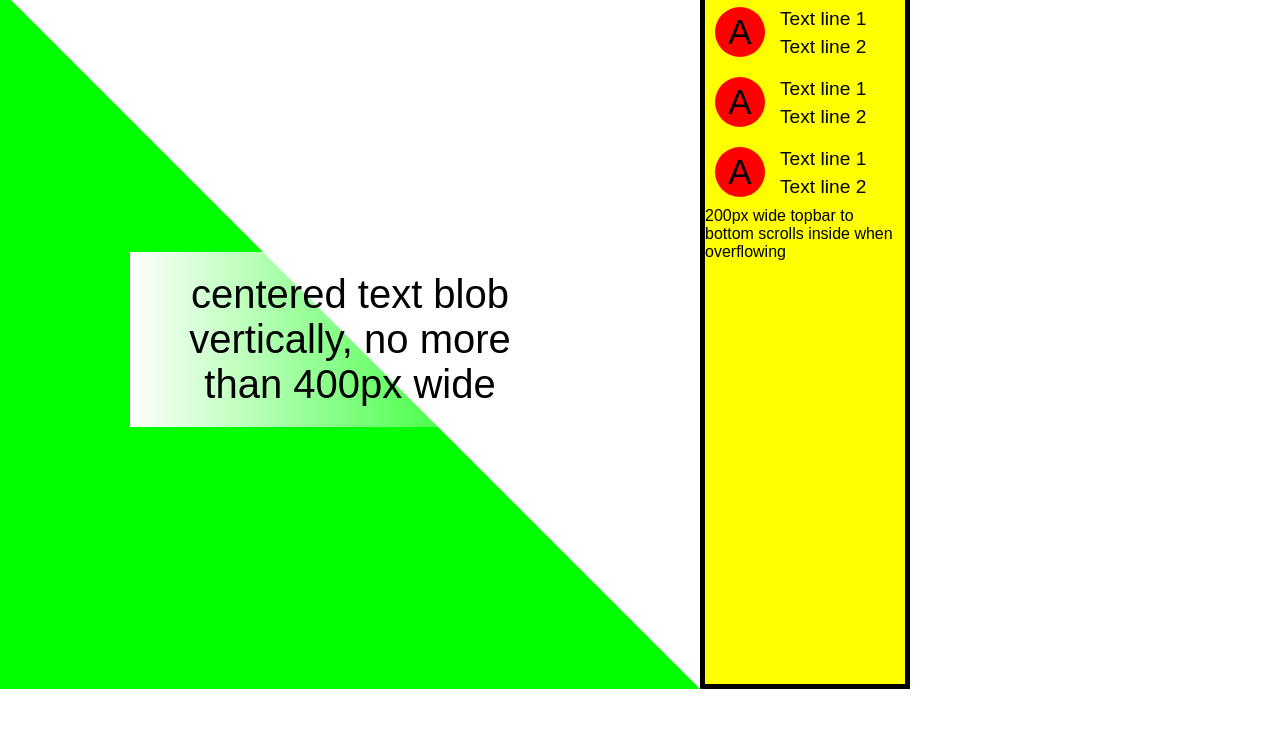
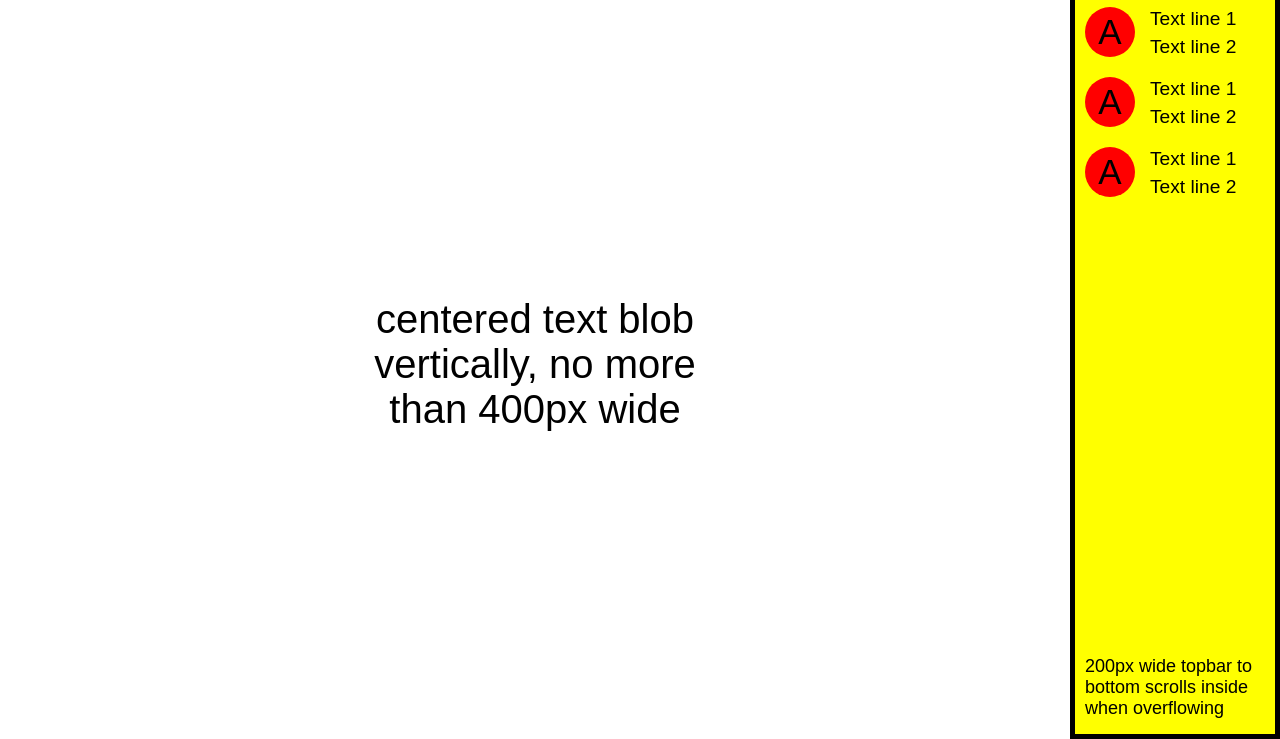
Before and after one commit to MrMicrowaveOven/CSSPractice, a plain HTML site: page index.html in a window 1280 px wide. Shown: the part 61-800 px from the top of the page. Drawn offline with Linux system fonts and the light colour scheme.

Commit message:
Window now sizes properly with right panel and top header

```diff
--- a/css/green-triangle.css
+++ b/css/green-triangle.css
@@ -3,7 +3,4 @@
 	height: 0;
 	border-bottom: 700px solid lime;
 	border-right: 700px solid transparent;
-  /*border-style: solid;
-  border-width: 75vw 0 0 75vw;
-  border-color: transparent transparent transparent limegreen;*/
 }
--- a/css/left-side.css
+++ b/css/left-side.css
@@ -3,8 +3,6 @@
   display: flex;
   justify-content: center;
   align-items: center;
-  height: 700px;
-  width: 700px;
   float: left;
 }
 .left-text {
--- a/css/right-panel.css
+++ b/css/right-panel.css
@@ -56,8 +56,12 @@ li:hover .circle{
   float: left;
   margin: 10px 0px 10px 10px;
 }
-
+.list-description-wrapper {
+  position: absolute;
+  bottom: 10px;
+  padding: 10px;
+  width: 180px;
+}
 .list-description {
-  /*position: absolute;*/
-  bottom: 5px;
+  font-size: large;
 }
--- a/css/style.css
+++ b/css/style.css
@@ -1,13 +1,19 @@
 html {
-  min-height: 100%;
+  height: 100%;
 }
 
 body {
   font-family: sans-serif;
   height: 100%;
-  margin: 0px;
+  display: flex;
+  flex-direction: column;
+  padding: 0;
+  margin: 0;
 }
+
 .main {
   background-color: rgba(255, 255, 255, 0);
   display: flex;
+  flex-grow: 1;
+  overflow: auto;
 }
--- a/index.html
+++ b/index.html
@@ -15,12 +15,11 @@
       <div class="header-text">
         50px high, 100% wide, left aligned, vertically centered
         <div class="header-square">
-
         </div>
       </div>
     </div>
     <div class="main">
-      <div class="green-triangle">
+      <!-- <div class="green-triangle"> -->
         <div class="left">
           <div class="left-text">
             centered text blob
@@ -28,7 +27,7 @@
             than 400px wide
           </div>
         </div>
-      </div>
+      <!-- </div> -->
       <div class="right">
         <ul class="list-items">
           <li>
@@ -56,11 +55,13 @@
             </div>
           </li>
         </ul>
-        <div class="list-description">
-          200px wide
-          topbar to bottom
-          scrolls inside when
-          overflowing
+        <div class="list-description-wrapper">
+          <div class="list-description">
+            200px wide
+            topbar to bottom
+            scrolls inside when
+            overflowing
+          </div>
         </div>
       </div>
     </div>
```
